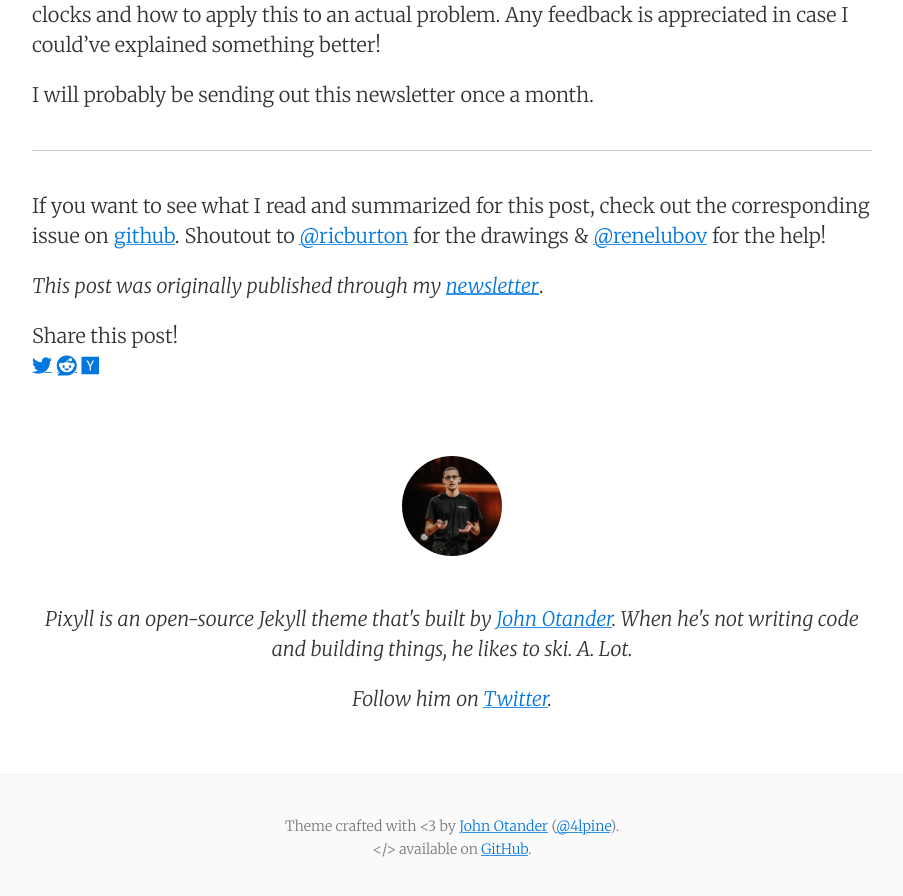
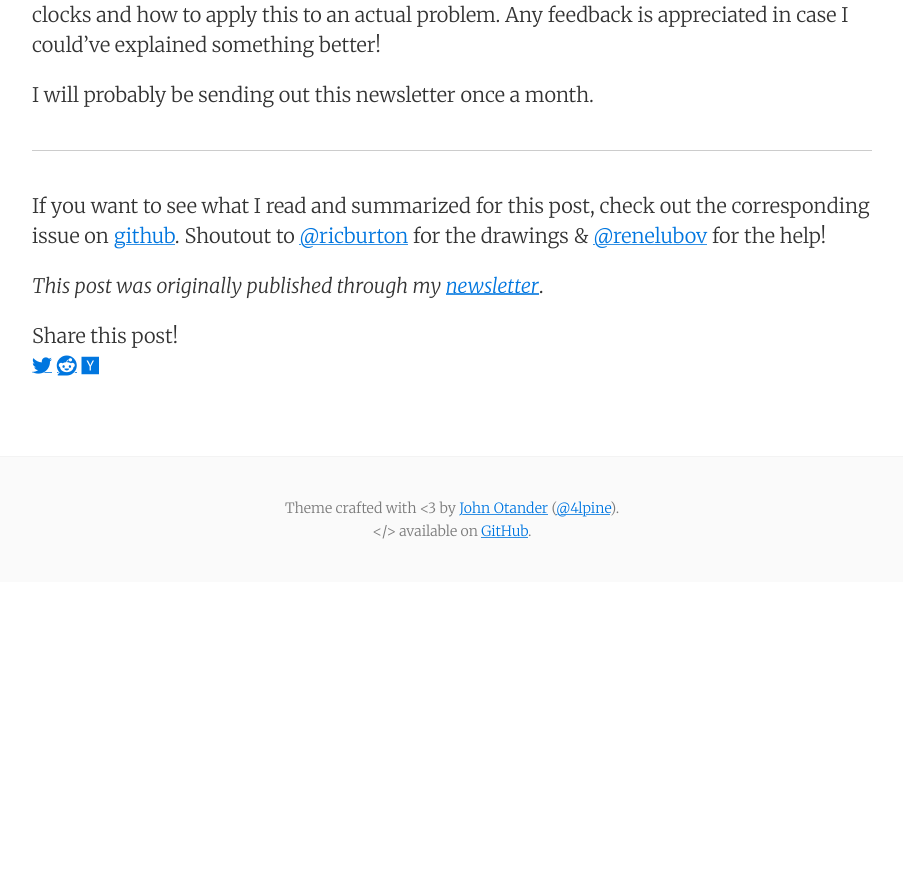
Before and after one commit to decanus/dean.eigenmann.me, a Jekyll site: the page built from _posts/2020-01-06-time-clocks-and-order.md, in a window 1280 px wide and 900 px high, scrolled down 6098 px. Shown: the top 896 px of the window, without its empty margins (188-1091 px from the left). Built offline with Jekyll 4.4.1, drawn with Linux system fonts in a browser that asks for light colours; nearby versions of some CDN libraries; after the commit the page ends 6680 px from its top, so only the background shows below that.

Commit message:
Update post_footer.html

```diff
--- a/_includes/post_footer.html
+++ b/_includes/post_footer.html
@@ -1,10 +1,7 @@
 <div class="py2 post-footer">
-  <img src="{{ site.baseurl }}/images/me.jpeg" alt="John Otander" class="avatar" />
-  <p>
-    Pixyll is an open-source Jekyll theme that's built by <a href="http://johnotander.com">John Otander</a>.
-    When he's not writing code and building things, he likes to ski. A. Lot.
-  </p>
-  <p>
-    Follow him on <a href="https://twitter.com/4lpine">Twitter</a>.
-  </p>
+
+  {% if page.newsletter %}
+  <p>This post was originally published to my <a href="{{ page.newsletter }}">newsletter</a>.
+  {% endif %}
+
 </div>
```
